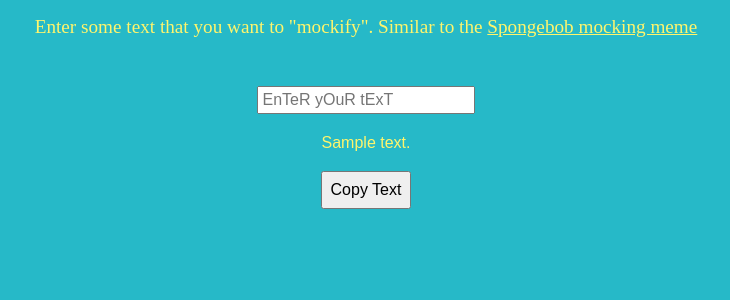
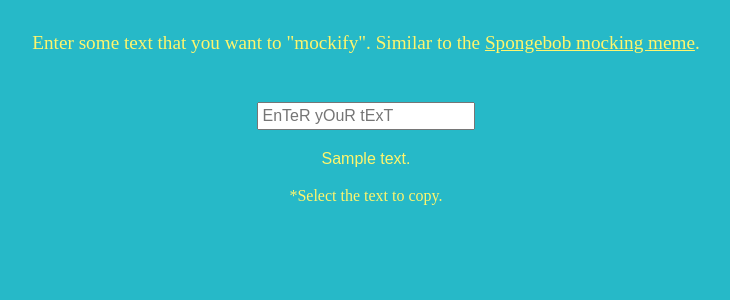
Before and after one commit to mattchupp/spongebob-meme, a Flask app: template templates/index.html in a window 1280 px wide. Shown: the top 300 px of the page, without its empty margins (274-1004 px from the left). Run offline with Flask 2, Linux system fonts and the light colour scheme; the template is opened without the code that fills it: most values are stand-ins (such as "Sample title", 1, 10 or a date in 2020).

Commit message:
changing styles, removed copy button and copy on selecting text instead

```diff
--- a/static/app.css
+++ b/static/app.css
@@ -14,6 +14,10 @@ body {
   max-width: 800px;
   margin: 0 auto;
   text-align: center;
+}
+
+.description {
+  margin-top: 2rem;
 }
 
 a {
@@ -47,7 +51,6 @@ label {
 }
 
 #textToCopy {
-  /* font-size: 1.2rem;  */
   text-align: center;
   border: none;
   background-color: #26B9C8;
--- a/templates/index.html
+++ b/templates/index.html
@@ -8,19 +8,18 @@
 </head>
 <body>
   <div class="container">
-    <p>Enter some text that you want to "mockify". Similar to the
-      <a href="https://knowyourmeme.com/memes/mocking-spongebob" target="_blank">
-        Spongebob mocking meme
-      </a>
+    <p class="description">Enter some text that you want to "mockify". Similar to the
+      <a
+        href="https://knowyourmeme.com/memes/mocking-spongebob"
+        target="_blank">Spongebob mocking meme</a>.
     </p>
     <div class="form">
       <form method="POST">
         <input name="text_input" type="text" placeholder="EnTeR yOuR tExT">
       </form>
       {% if mocked_text %}
-        <input id="textToCopy" type="text" value="{{ mocked_text }}" readonly/>
-        <br />
-        <button class="copy-text-btn" onclick="copyText()">Copy Text</button>
+        <input onclick="copyText()" id="textToCopy" type="text" value="{{ mocked_text }}" readonly/>
+        <br /><span>*Select the text to copy.</span>
       {% endif %}
     </div>
   </div>
```
